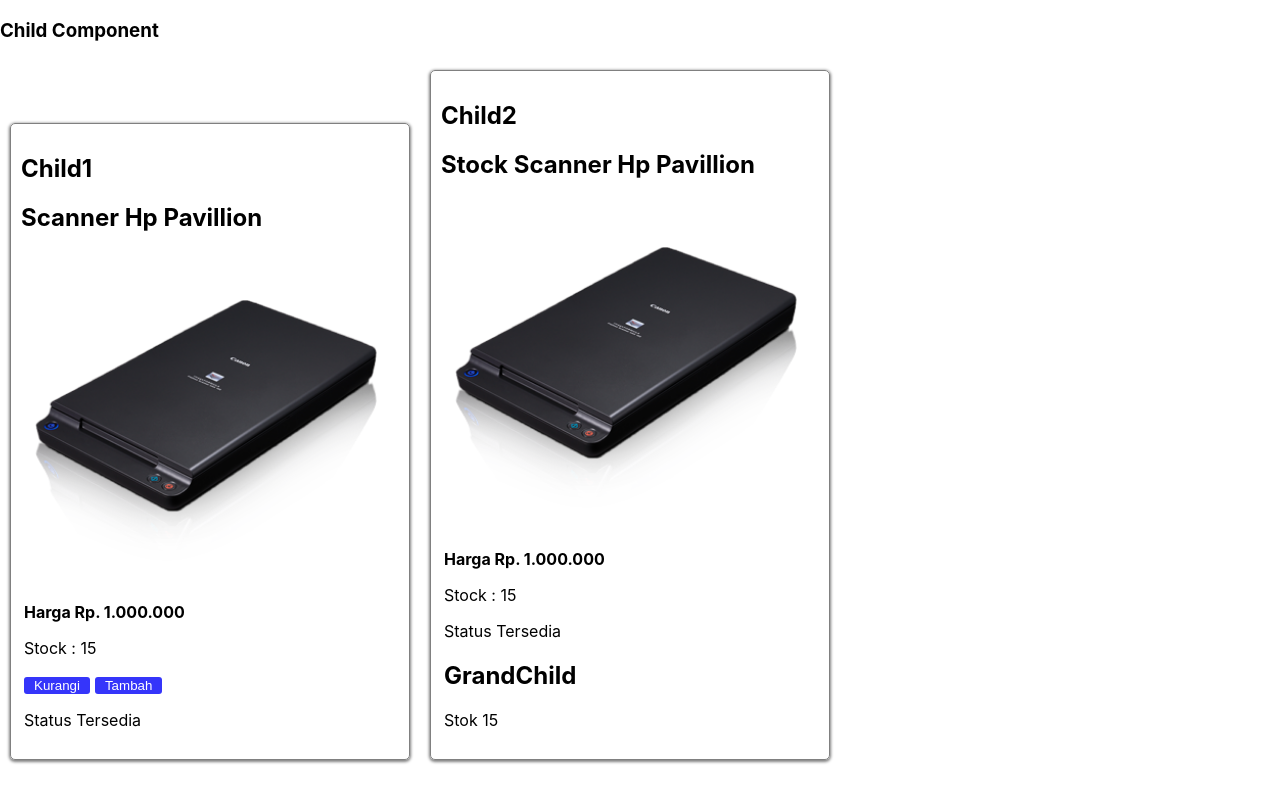
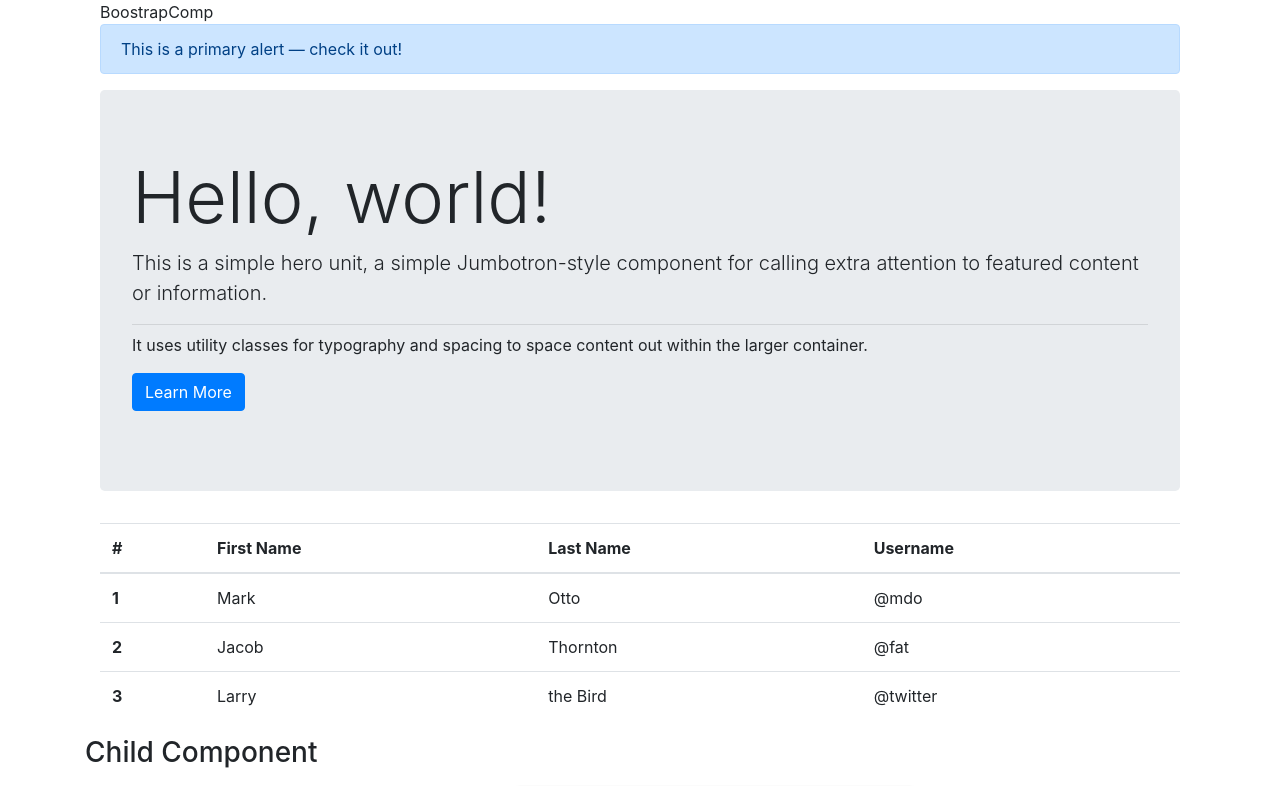
Before and after one commit to WibyFabian08/belajar_nodejs, a React (Create React App) app: page / in a window 1280 px wide. Shown: the top 786 px of the page. Built offline with nearby package versions, Linux system fonts and the light colour scheme.

Commit message:
React Bootstrap

```diff
--- a/package.json
+++ b/package.json
@@ -18,6 +18,7 @@
     "react-icons": "^4.1.0",
     "react-router-dom": "^5.2.0",
     "react-scripts": "4.0.1",
+    "reactstrap": "^8.8.1",
     "sweetalert": "^2.1.2",
     "web-vitals": "^0.2.4"
   },
--- a/src/App.js
+++ b/src/App.js
@@ -1,10 +1,15 @@
+import { Container } from "reactstrap";
 import "./App.css";
+import BoostrapComp from "./Component/Class/BoostrapComp";
 import Parent from './Component/Class/Parent';
 
 function App() {
   return(
     <div>
-      <Parent></Parent>
+      <Container>
+        <BoostrapComp></BoostrapComp>
+        <Parent></Parent>
+      </Container>
     </div>
   )
 }
--- /dev/null
+++ b/src/Component/Class/BoostrapComp.jsx
@@ -0,0 +1,64 @@
+import React from "react";
+import { Container, Alert, Jumbotron, Button, Table } from "reactstrap";
+
+class BoostrapComp extends React.Component {
+  render() {
+    return (
+      <div>
+        <Container>
+          BoostrapComp
+          <Alert color="primary">This is a primary alert — check it out!</Alert>
+          <div>
+            <Jumbotron>
+              <h1 className="display-3">Hello, world!</h1>
+              <p className="lead">
+                This is a simple hero unit, a simple Jumbotron-style component
+                for calling extra attention to featured content or information.
+              </p>
+              <hr className="my-2" />
+              <p>
+                It uses utility classes for typography and spacing to space
+                content out within the larger container.
+              </p>
+              <p className="lead">
+                <Button color="primary">Learn More</Button>
+              </p>
+            </Jumbotron>
+          </div>
+          <Table>
+            <thead>
+              <tr>
+                <th>#</th>
+                <th>First Name</th>
+                <th>Last Name</th>
+                <th>Username</th>
+              </tr>
+            </thead>
+            <tbody>
+              <tr>
+                <th scope="row">1</th>
+                <td>Mark</td>
+                <td>Otto</td>
+                <td>@mdo</td>
+              </tr>
+              <tr>
+                <th scope="row">2</th>
+                <td>Jacob</td>
+                <td>Thornton</td>
+                <td>@fat</td>
+              </tr>
+              <tr>
+                <th scope="row">3</th>
+                <td>Larry</td>
+                <td>the Bird</td>
+                <td>@twitter</td>
+              </tr>
+            </tbody>
+          </Table>
+        </Container>
+      </div>
+    );
+  }
+}
+
+export default BoostrapComp;
--- a/src/Component/Class/Parent.jsx
+++ b/src/Component/Class/Parent.jsx
@@ -1,6 +1,8 @@
 import React from "react";
 import Child1 from "./Child1";
 import Child2 from "./Child2";
+import { Alert } from "reactstrap";
+
 
 class Parent extends React.Component {
   state = {
@@ -17,7 +19,7 @@
 
     if (this.state.stock < 1) {
       this.setState({
-        status: "Habis",
+        status: <Alert color="danger">Stok Habis</Alert>,
       });
     }
   };
--- a/src/index.js
+++ b/src/index.js
@@ -3,6 +3,7 @@
 import './index.css';
 import App from './App';
 import reportWebVitals from './reportWebVitals';
+import 'bootstrap/dist/css/bootstrap.min.css';
 
 ReactDOM.render(
   <React.StrictMode>
```
Also changed, not shown: src/Component/Class/Child1.jsx (+9 -2 lines), 2 other files (tests, documents, lock files or other folders).
